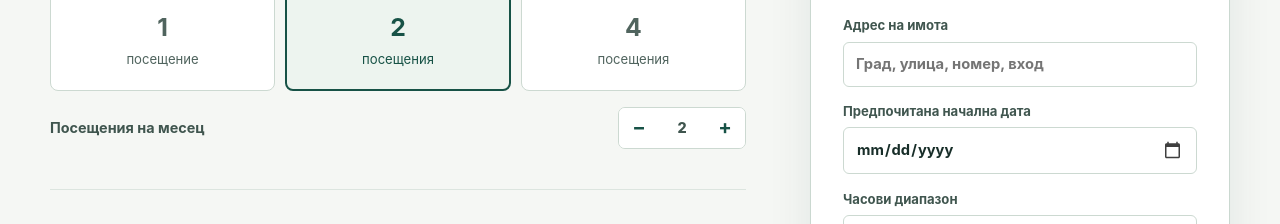
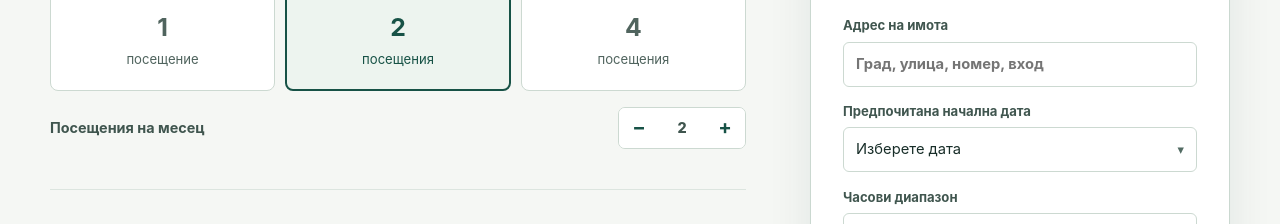
Before and after one commit to AlexzanderF/domora-app, a Next.js app: page /plans in a window 1280 px wide. Shown: the part 820-1044 px from the top of the page. Built offline with nearby package versions, Linux system fonts and the light colour scheme.

Commit message:
feat(plans): add custom booking calendar

```diff
--- a/package.json
+++ b/package.json
@@ -21,6 +21,7 @@
     "check": "npm run lint && npm run typecheck && npm run format:check && npm test"
   },
   "dependencies": {
+    "@daypicker/react": "^10.0.1",
     "next": "16.3.5",
     "react": "19.3.0",
     "react-dom": "19.3.0"
--- /dev/null
+++ b/src/features/plans/date-picker.tsx
@@ -0,0 +1,96 @@
+"use client";
+
+import { useEffect, useRef, useState } from "react";
+import { DayPicker } from "@daypicker/react";
+import { bg } from "@daypicker/react/locale";
+import styles from "./plans.module.css";
+
+function parseLocalDate(value: string) {
+  const [year, month, day] = value.split("-").map(Number);
+  return new Date(year, month - 1, day);
+}
+
+function toLocalDate(date: Date) {
+  const year = date.getFullYear();
+  const month = String(date.getMonth() + 1).padStart(2, "0");
+  const day = String(date.getDate()).padStart(2, "0");
+  return `${year}-${month}-${day}`;
+}
+
+export function DatePicker({
+  min,
+  invalid,
+  describedBy,
+}: {
+  min: string;
+  invalid: boolean;
+  describedBy?: string;
+}) {
+  const [selected, setSelected] = useState<Date>();
+  const [open, setOpen] = useState(false);
+  const containerRef = useRef<HTMLDivElement>(null);
+  const minimumDate = parseLocalDate(min);
+
+  useEffect(() => {
+    function closeOnOutsideClick(event: PointerEvent) {
+      if (!containerRef.current?.contains(event.target as Node)) setOpen(false);
+    }
+
+    function closeOnEscape(event: KeyboardEvent) {
+      if (event.key === "Escape") setOpen(false);
+    }
+
+    document.addEventListener("pointerdown", closeOnOutsideClick);
+    document.addEventListener("keydown", closeOnEscape);
+    return () => {
+      document.removeEventListener("pointerdown", closeOnOutsideClick);
+      document.removeEventListener("keydown", closeOnEscape);
+    };
+  }, []);
+
+  return (
+    <div className={styles.datePicker} ref={containerRef}>
+      <input
+        name="date"
+        type="hidden"
+        value={selected ? toLocalDate(selected) : ""}
+      />
+      <button
+        className={`${styles.dateTrigger} ${invalid ? styles.dateTriggerInvalid : ""}`}
+        type="button"
+        aria-haspopup="dialog"
+        aria-expanded={open}
+        aria-describedby={describedBy}
+        onClick={() => setOpen((current) => !current)}
+      >
+        <span>
+          {selected ? selected.toLocaleDateString("bg-BG") : "Изберете дата"}
+        </span>
+        <span className={styles.dateChevron} aria-hidden="true">
+          ▾
+        </span>
+      </button>
+      {open && (
+        <div
+          className={styles.calendarPopover}
+          role="dialog"
+          aria-label="Избор на дата"
+        >
+          <DayPicker
+            mode="single"
+            locale={bg}
+            weekStartsOn={1}
+            selected={selected}
+            defaultMonth={selected ?? minimumDate}
+            disabled={{ before: minimumDate }}
+            onSelect={(date) => {
+              if (!date) return;
+              setSelected(date);
+              setOpen(false);
+            }}
+          />
+        </div>
+      )}
+    </div>
+  );
+}
--- a/src/features/plans/plans-configurator.tsx
+++ b/src/features/plans/plans-configurator.tsx
@@ -3,6 +3,7 @@
 import { useState, type FormEvent } from "react";
 import { useRouter } from "next/navigation";
 import { useToast } from "@/components/ui/toast-provider";
+import { DatePicker } from "@/features/plans/date-picker";
 import { useDemo } from "@/features/requests/demo-provider";
 import { calculateQuote } from "@/features/requests/pricing";
 import type { Plan } from "@/features/requests/types";
@@ -264,14 +265,10 @@ export function PlansConfigurator() {
               error={errors.date}
               id="date-error"
             >
-              <input
-                className={styles.dateInput}
-                name="date"
-                type="date"
+              <DatePicker
                 min={today}
-                aria-invalid={Boolean(errors.date)}
-                aria-describedby={errors.date ? "date-error" : undefined}
-                onClick={(event) => event.currentTarget.showPicker()}
+                invalid={Boolean(errors.date)}
+                describedBy={errors.date ? "date-error" : undefined}
               />
             </Field>
             <Field label="Часови диапазон" error={errors.time} id="time-error">
--- a/src/features/plans/plans.module.css
+++ b/src/features/plans/plans.module.css
@@ -436,15 +436,151 @@
   margin-top: 0;
 }
 
-.bookingForm .dateInput {
-  cursor: pointer;
+.datePicker {
+  position: relative;
 }
 
-.dateInput::-webkit-calendar-picker-indicator {
-  width: 1.2rem;
-  height: 1.2rem;
+.dateTrigger {
+  display: flex;
+  align-items: center;
+  justify-content: space-between;
+  width: 100%;
+  min-height: 44px;
+  padding: 10px 12px;
+  border: 1px solid #ccd9d1;
+  border-radius: 6px;
+  background: #fff;
+  color: #182e29;
   cursor: pointer;
-  opacity: 0.75;
+  font-size: 0.92rem;
+  font-weight: 400;
+  text-align: left;
+}
+
+.dateTrigger:hover,
+.dateTrigger[aria-expanded="true"] {
+  border-color: #7fa699;
+}
+
+.dateTriggerInvalid {
+  border-color: #b14545;
+}
+
+.dateTrigger:focus-visible {
+  outline: 3px solid #84b998;
+  outline-offset: 2px;
+}
+
+.dateChevron {
+  color: #526b63;
+  font-size: 0.8rem;
+}
+
+.calendarPopover {
+  position: absolute;
+  z-index: 20;
+  top: calc(100% + 0.45rem);
+  right: 0;
+  width: min(320px, calc(100vw - 3rem));
+  padding: 0.85rem;
+  border: 1px solid #ccd9d1;
+  border-radius: 7px;
+  background: #fff;
+  box-shadow: 0 18px 42px rgb(26 57 49 / 18%);
+}
+
+.calendarPopover :global(.rdp-root) {
+  --rdp-accent-color: #175246;
+  margin: 0;
+}
+
+.calendarPopover :global(.rdp-months),
+.calendarPopover :global(.rdp-month) {
+  width: 100%;
+}
+
+.calendarPopover :global(.rdp-month_caption) {
+  display: flex;
+  align-items: center;
+  min-height: 2.5rem;
+  padding: 0 2.75rem;
+  color: #17372f;
+  font-weight: 800;
+  text-align: center;
+}
+
+.calendarPopover :global(.rdp-caption_label) {
+  width: 100%;
+}
+
+.calendarPopover :global(.rdp-nav) {
+  position: absolute;
+  top: 0.85rem;
+  right: 0.85rem;
+  left: 0.85rem;
+  display: flex;
+  justify-content: space-between;
+}
+
+.calendarPopover :global(.rdp-button_previous),
+.calendarPopover :global(.rdp-button_next) {
+  display: grid;
+  width: 2.25rem;
+  height: 2.25rem;
+  padding: 0;
+  border: 1px solid #dce5df;
+  border-radius: 6px;
+  background: #fff;
+  color: #175246;
+  place-items: center;
+}
+
+.calendarPopover :global(.rdp-month_grid) {
+  width: 100%;
+  border-collapse: collapse;
+}
+
+.calendarPopover :global(.rdp-weekday) {
+  height: 2rem;
+  color: #71827c;
+  font-size: 0.72rem;
+  font-weight: 750;
+}
+
+.calendarPopover :global(.rdp-day) {
+  padding: 2px;
+  text-align: center;
+}
+
+.calendarPopover :global(.rdp-day_button) {
+  width: 2.25rem;
+  height: 2.25rem;
+  padding: 0;
+  border: 0;
+  border-radius: 6px;
+  background: transparent;
+  color: #29453e;
+}
+
+.calendarPopover :global(.rdp-day_button:hover) {
+  background: #edf3ef;
+}
+
+.calendarPopover :global(.rdp-selected .rdp-day_button) {
+  background: #175246;
+  color: #fff;
+  font-weight: 800;
+}
+
+.calendarPopover :global(.rdp-today:not(.rdp-selected) .rdp-day_button) {
+  box-shadow: inset 0 0 0 1px #7fa699;
+  color: #175246;
+  font-weight: 800;
+}
+
+.calendarPopover :global(.rdp-disabled .rdp-day_button) {
+  color: #b1bcb8;
+  cursor: not-allowed;
 }
 
 .bookingForm [aria-invalid="true"] {
```
Also changed, not shown: 2 other files (tests, documents, lock files or other folders).
